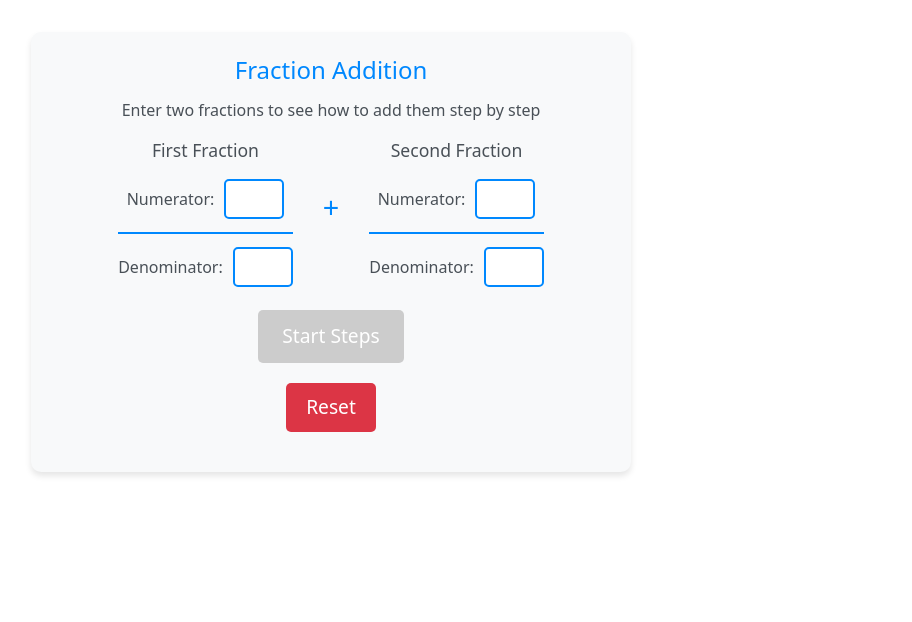
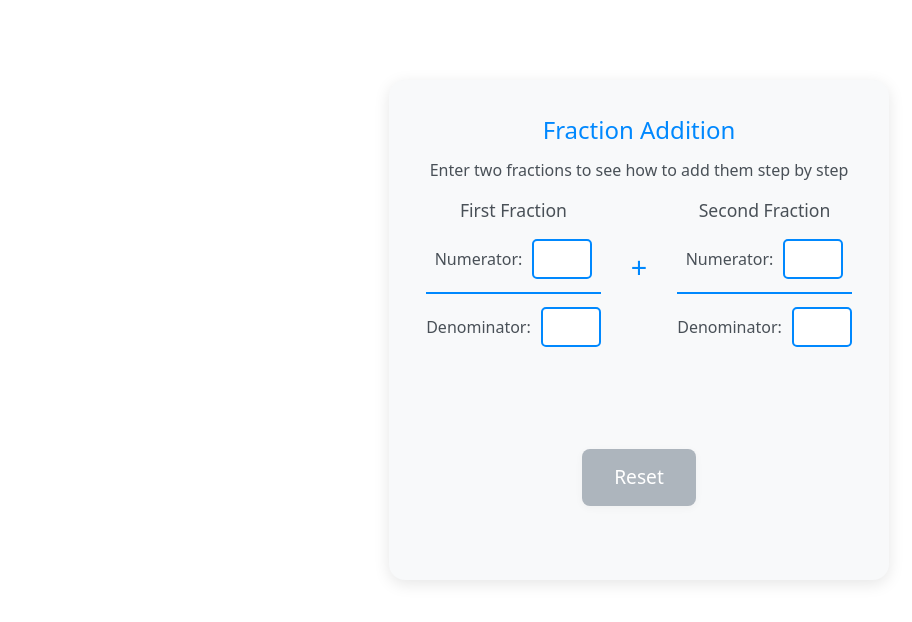
Before and after one commit to Content-Interactives/fraction-interactive-alternative, a React (Vite) app: page / in a window 1280 px wide. Shown: the top 622 px of the page, without its empty margins (1-913 px from the left). Built offline with nearby package versions, Linux system fonts and the light colour scheme.

Commit message:
moved step 1 to beginning. changed some styling

```diff
--- a/src/components/FractionAddition.css
+++ b/src/components/FractionAddition.css
@@ -1,10 +1,11 @@
 .fraction-addition-container {
-  width: 600px;
-  min-height: auto;
-  padding: 20px;
+  width: 500px;
+  min-height: 500px;
+  padding: 32px 20px 24px 20px;
   background: #f8f9fa;
-  border-radius: 10px;
-  box-shadow: 0 4px 6px rgba(0, 0, 0, 0.1);
+  border-radius: 16px;
+  box-shadow: 0 4px 16px rgba(0, 0, 0, 0.10);
+  margin: 48px auto 0 auto;
 }
 
 .title {
@@ -112,40 +113,47 @@
 }
 
 .reset-button {
-  padding: 10px 20px;
-  background: #dc3545;
-  color: white;
+  padding: 14px 32px;
+  background: #adb5bd;
+  color: #fff;
   border: none;
-  border-radius: 5px;
+  border-radius: 8px;
   font-size: 1.2em;
   cursor: pointer;
   transition: transform 0.2s, background-color 0.2s;
-  margin: 20px auto;
+  margin: 48px auto 0 auto;
   display: block;
+  box-shadow: 0 2px 8px rgba(0,0,0,0.04);
 }
 
 .reset-button:hover {
   transform: scale(1.05);
-  background-color: #c82333;
+  background-color: #868e96;
 }
 
 .steps-container {
   width: 100%;
-  min-height: 300px;
+  min-height: 320px;
   display: flex;
   flex-direction: column;
   align-items: center;
   gap: 15px;
   margin-top: 20px;
+  justify-content: center;
 }
 
 .step {
   width: 100%;
+  min-height: 180px;
   background: white;
-  border-radius: 10px;
-  padding: 20px;
-  box-shadow: 0 2px 4px rgba(0, 0, 0, 0.1);
+  border-radius: 16px;
+  padding: 28px 12px 20px 12px;
+  box-shadow: 0 2px 8px rgba(0, 0, 0, 0.10);
   transition: all 0.5s ease;
+  display: flex;
+  flex-direction: column;
+  align-items: center;
+  justify-content: center;
 }
 
 .step-content {
@@ -308,3 +316,14 @@ input[type="number"] {
   align-items: center;
   justify-content: center;
 }
+
+.prestep-pies {
+  display: flex;
+  flex-direction: column;
+  align-items: center;
+  margin-top: 20px;
+}
+
+.prestep-pies .pie-charts-container {
+  margin-bottom: 16px;
+}
--- a/src/components/FractionAddition.jsx
+++ b/src/components/FractionAddition.jsx
@@ -144,25 +144,18 @@ const FractionAddition = () => {
       case 0:
         return (
           <div className="step-content">
-            <h3>Step 1</h3>
-            <div className="pie-charts-container">
-              <div className="fraction-display">
-                <div className="pie-chart">
-                  {renderPieChart(f1.numerator, f1.denominator)}
-                  <span><Fraction numerator={f1.numerator} denominator={f1.denominator} /></span>
-                </div>
-                <div className="pie-chart">
-                  {renderPieChart(f2.numerator, f2.denominator)}
-                  <span><Fraction numerator={f2.numerator} denominator={f2.denominator} /></span>
-                </div>
-              </div>
+            <h3>Step 1: Find a common denominator</h3>
+            <div className="fraction-sum-row" style={{ marginTop: 16 }}>
+              <Fraction numerator={f1.numerator} denominator={f1.denominator} size="1.5em" />
+              <span className="plus-centered">+</span>
+              <Fraction numerator={f2.numerator} denominator={f2.denominator} size="1.5em" />
             </div>
           </div>
         );
       case 1:
         return (
           <div className="step-content">
-            <h3>Step 2</h3>
+            <h3>Step 2: Rewrite with common denominator</h3>
             <div className="adjusted-fractions fraction-sum-row">
               <span><Fraction numerator={result.steps.adjustedNumerator1} denominator={result.steps.commonDenominator} /></span>
               <span className="plus-centered">+</span>
@@ -173,7 +166,7 @@ const FractionAddition = () => {
       case 2:
         return (
           <div className="step-content">
-            <h3>Step 3</h3>
+            <h3>Step 3: Add the numerators</h3>
             <div className="sum-fraction">
               <Fraction numerator={result.steps.sumNumerator} denominator={result.steps.commonDenominator} size="1.5em" />
             </div>
@@ -182,7 +175,7 @@ const FractionAddition = () => {
       case 3:
         return (
           <div className="step-content">
-            <h3>Step 4</h3>
+            <h3>Step 4: Simplify if possible</h3>
             <div className="simplified-fraction">
               <span className="final-answer"><Fraction numerator={result.numerator} denominator={result.denominator} size="1.7em" /></span>
             </div>
@@ -288,14 +281,35 @@ const FractionAddition = () => {
               </div>
             </div>
           </div>
-          <button
-            className="start-button"
-            onClick={startSteps}
-            disabled={!fractions.fraction1.numerator || !fractions.fraction1.denominator ||
-                     !fractions.fraction2.numerator || !fractions.fraction2.denominator}
-          >
-            Start Steps
-          </button>
+          {/* Show pie charts and algebraic fractions dynamically as each fraction is entered */}
+          <div className="prestep-pies">
+            <div className="pie-charts-container">
+              <div className="fraction-display">
+                {fractions.fraction1.numerator && fractions.fraction1.denominator && (
+                  <div className="pie-chart">
+                    {renderPieChart(fractions.fraction1.numerator, fractions.fraction1.denominator)}
+                    <span><Fraction numerator={fractions.fraction1.numerator} denominator={fractions.fraction1.denominator} /></span>
+                  </div>
+                )}
+                {fractions.fraction2.numerator && fractions.fraction2.denominator && (
+                  <div className="pie-chart">
+                    {renderPieChart(fractions.fraction2.numerator, fractions.fraction2.denominator)}
+                    <span><Fraction numerator={fractions.fraction2.numerator} denominator={fractions.fraction2.denominator} /></span>
+                  </div>
+                )}
+              </div>
+            </div>
+            {fractions.fraction1.numerator && fractions.fraction1.denominator &&
+             fractions.fraction2.numerator && fractions.fraction2.denominator && (
+              <button
+                className="start-button"
+                onClick={startSteps}
+                style={{ marginTop: 24 }}
+              >
+                Continue →
+              </button>
+            )}
+          </div>
         </>
       ) : (
         <div className="steps-container">
@@ -311,7 +325,7 @@ const FractionAddition = () => {
             <div className="final-result" key={animationKey}>
               <h3>Fraction Addition Complete!</h3>
               <p>You've successfully added {fractions.fraction1.numerator}/{fractions.fraction1.denominator} and {fractions.fraction2.numerator}/{fractions.fraction2.denominator}</p>
-              <p className="final-answer">Final Answer: {result.numerator}/{result.denominator}</p>
+              <p className="final-answer"><Fraction numerator={result.numerator} denominator={result.denominator} size="1.7em" /></p>
               <div className="pie-charts-container">
                 <div className="pie-chart">
                   {renderPieChart(result.numerator, result.denominator)}
```
